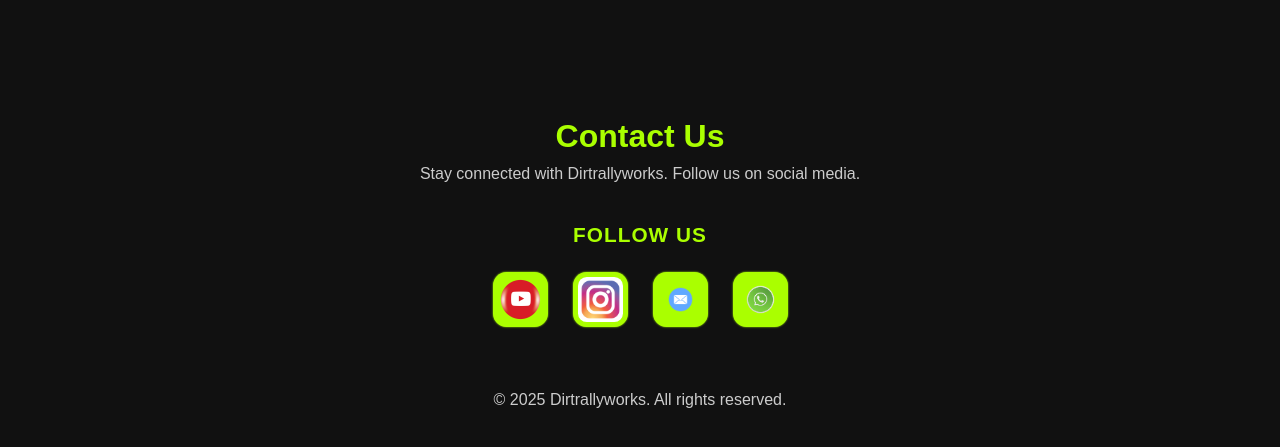
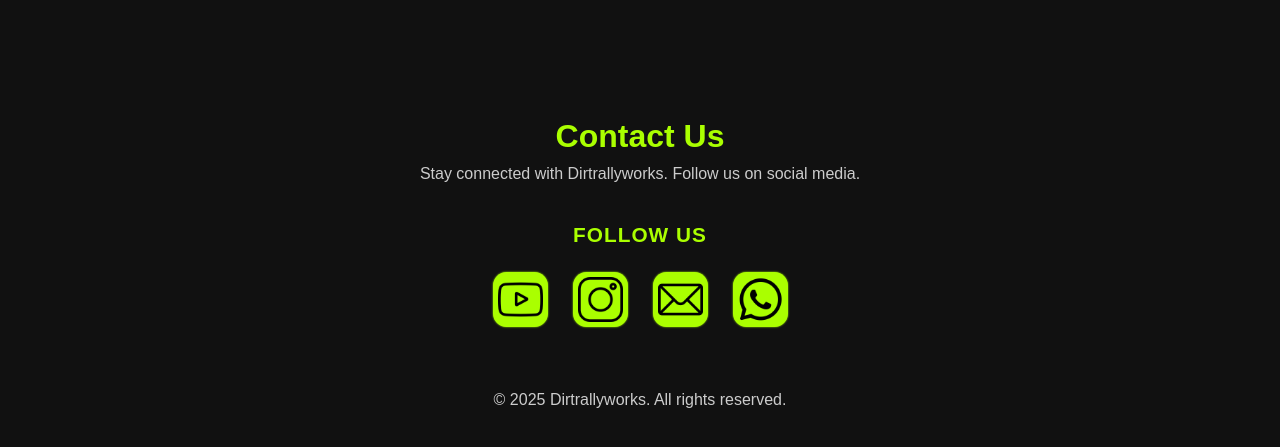
Before and after one commit to freelancesardjono-star/dirtrallyworks, a plain HTML site: page index.html in a window 1280 px wide. Shown: the part 1836-2283 px from the top of the page. Drawn offline with Linux system fonts and the light colour scheme.

Commit message:
Fix formatting issues in index.html

```diff
--- a/index.html
+++ b/index.html
@@ -97,29 +97,21 @@
 
   <!-- SOCIAL MEDIA -->
   <div class="contact-section">
+
     <h3>Follow Us</h3>
     <div class="social-icons">
       <a href="https://www.youtube.com/@dirtrallyworks" target="_blank">
-        <img src="LG_yotube.png" alt="Facebook" class="social-logo">
+        <img src="youtube-white.png" alt="Facebook" class="social-logo">
       </a>
-      <!-- <a href="https://www.facebook.com/dirtrallyworks" target="_blank">
-        <img src="LG_facebook.png" alt="Facebook" class="social-logo">
-      </a>-->
       <a href="https://www.instagram.com/dirtrallyworks" target="_blank">
-        <img src="LG_IG.jpg" alt="Instagram" class="social-logo">
+        <img src="instagram-white.png" alt="Instagram" class="social-logo">
       </a>
-      <!-- <a href="https://www.tiktok.com/@dirtrallyworks" target="_blank">
-        <img src="LG_Tiktok.png" alt="TikTok" class="social-logo">
-      </a>-->
       <a href="mailto:dirtrallyworks@gmail.com" target="_blank">
-        <img src="LG_email.png" alt="Email" class="social-logo">
+        <img src="mail-white.png" alt="Email" class="social-logo">
       </a>
       <a href="https://wa.me/628121112312" target="_blank">
-        <img src="LG_WA.png" alt="WhatsApp" class="social-logo">
+        <img src="whatsapp-white.png" alt="WhatsApp" class="social-logo">
       </a>
-      <!-- <a href="https://twitter.com/dirtrallyworks" target="_blank">
-        <img src="LG_Xitem.jpg" alt="Twitter" class="social-logo">
-      </a>-->
     </div>
   </div>
 
```
